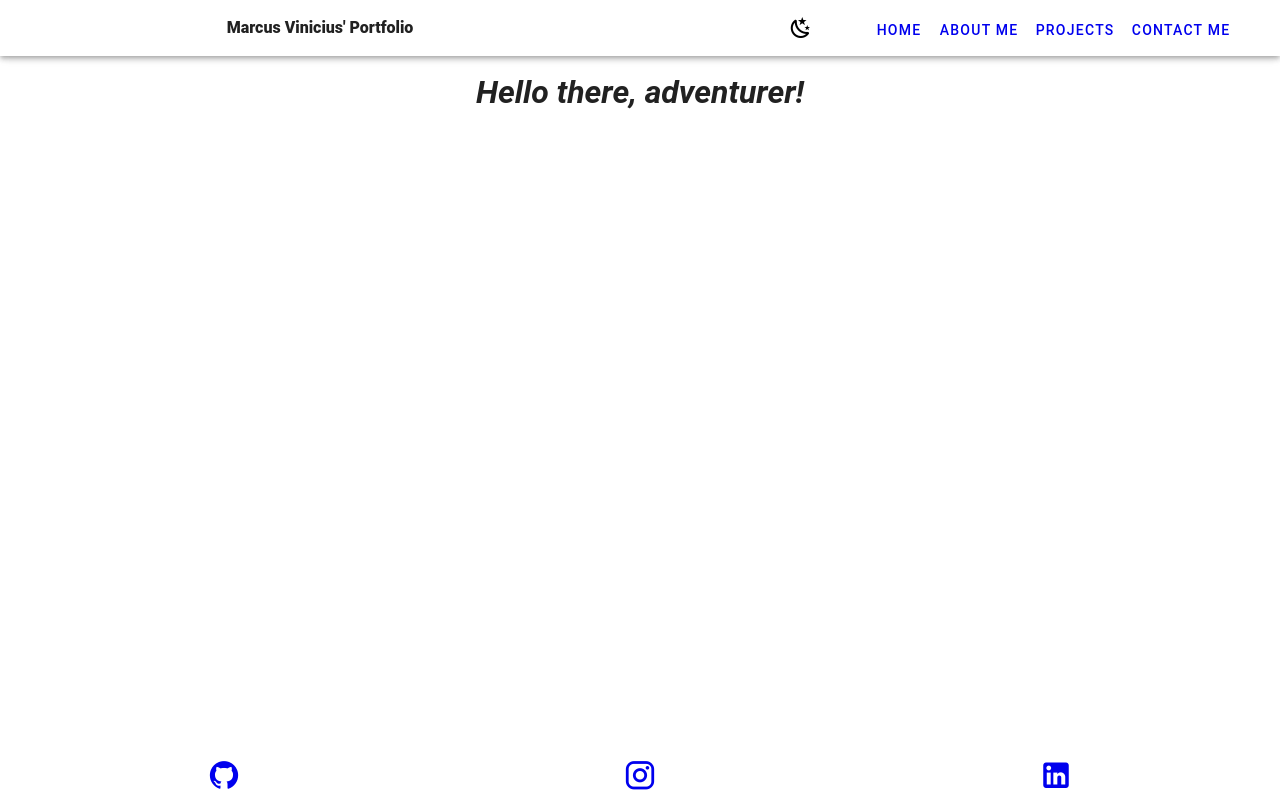
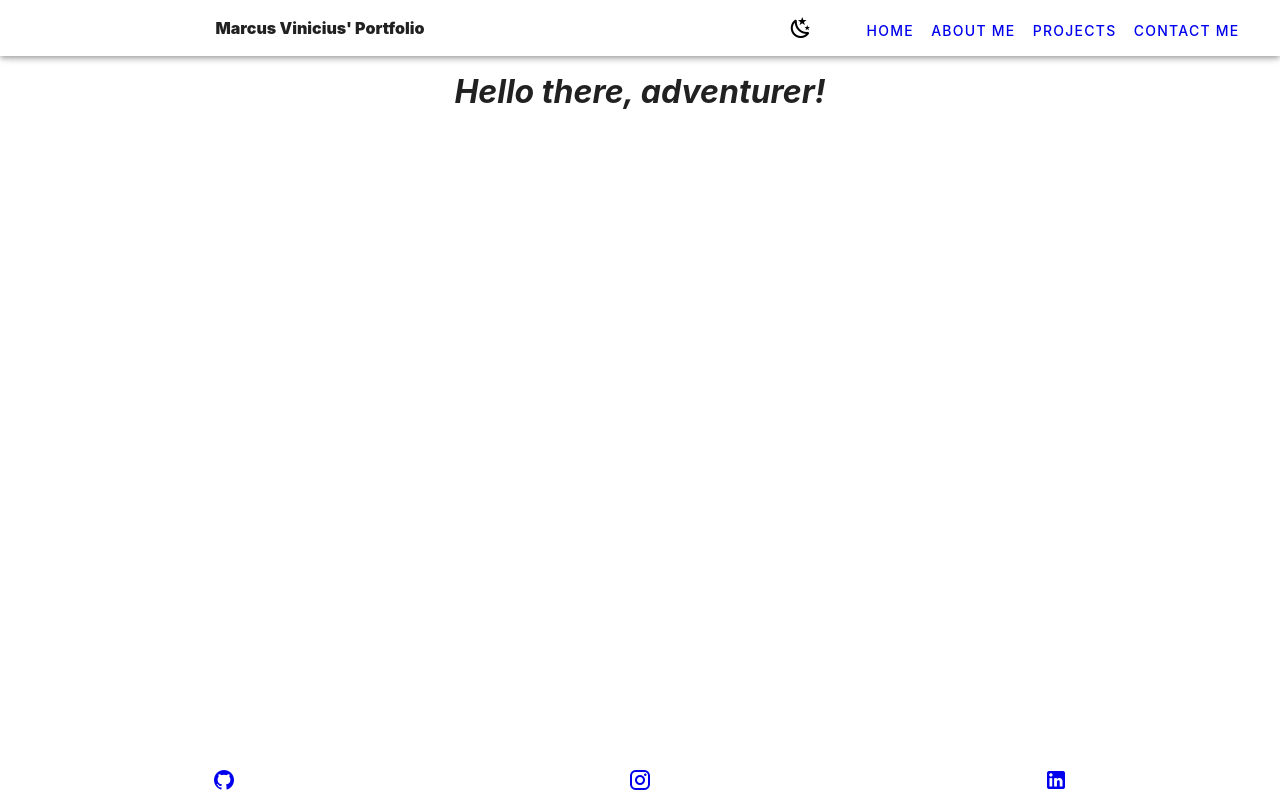
Before and after one commit to marcuscostagraciano/marcuscostagraciano.github.io, a Vue app: page / in a window 1280 px wide. Built offline with nearby package versions, Linux system fonts and the light colour scheme.

Commit message:
refactor: removal of useless code

```diff
--- a/src/components/Footer.vue
+++ b/src/components/Footer.vue
@@ -11,7 +11,7 @@
     <v-footer app class="d-flex justify-space-around">
         <p v-for="link in contact_links">
             <a :href="link.url" target="_blank">
-                <v-icon class="text-h5 text-md-h4" aria-hidden="false" :icon=link.icon />
+                <v-icon aria-hidden="false" :icon=link.icon />
             </a>
         </p>
     </v-footer>
--- a/src/components/Header.vue
+++ b/src/components/Header.vue
@@ -131,8 +131,4 @@
     max-width: 50%;
   }
 }
-
-a {
-  text-decoration: none;
-}
-</style>../router/router.js
+</style>
--- a/src/style.css
+++ b/src/style.css
@@ -1,85 +1,16 @@
-/* :root {
+:root {
   font-family: Inter, system-ui, Avenir, Helvetica, Arial, sans-serif;
   line-height: 1.5;
   font-weight: 400;
-
-  color-scheme: light dark;
-  color: rgba(255, 255, 255, 0.87);
-  background-color: #242424;
-
-  font-synthesis: none;
-  text-rendering: optimizeLegibility;
-  -webkit-font-smoothing: antialiased;
-  -moz-osx-font-smoothing: grayscale;
 }
-
-a {
-  font-weight: 500;
-  color: #646cff;
-  text-decoration: inherit;
-}
-a:hover {
-  color: #535bf2;
-}
-
-body {
-  margin: 0;
-  display: flex;
-  place-items: center;
-  min-width: 320px;
-  min-height: 100vh;
-}
-
-h1 {
-  font-size: 3.2em;
-  line-height: 1.1;
-}
-
-button {
-  border-radius: 8px;
-  border: 1px solid transparent;
-  padding: 0.6em 1.2em;
-  font-size: 1em;
-  font-weight: 500;
-  font-family: inherit;
-  background-color: #1a1a1a;
-  cursor: pointer;
-  transition: border-color 0.25s;
-}
-button:hover {
-  border-color: #646cff;
-}
-button:focus,
-button:focus-visible {
-  outline: 4px auto -webkit-focus-ring-color;
-}
-
-.card {
-  padding: 2em;
-}
-
-#app {
-  max-width: 1280px;
-  margin: 0 auto;
-  padding: 2rem;
-  text-align: center;
-}
-
-@media (prefers-color-scheme: light) {
-  :root {
-    color: #213547;
-    background-color: #ffffff;
-  }
-  a:hover {
-    color: #747bff;
-  }
-  button {
-    background-color: #f9f9f9;
-  }
-} */
 
 h1 {
   text-align: center;
   font-weight: bold;
   font-style: italic;
 }
+
+a {
+  text-decoration: none;
+  width: 100%;
+}
```
